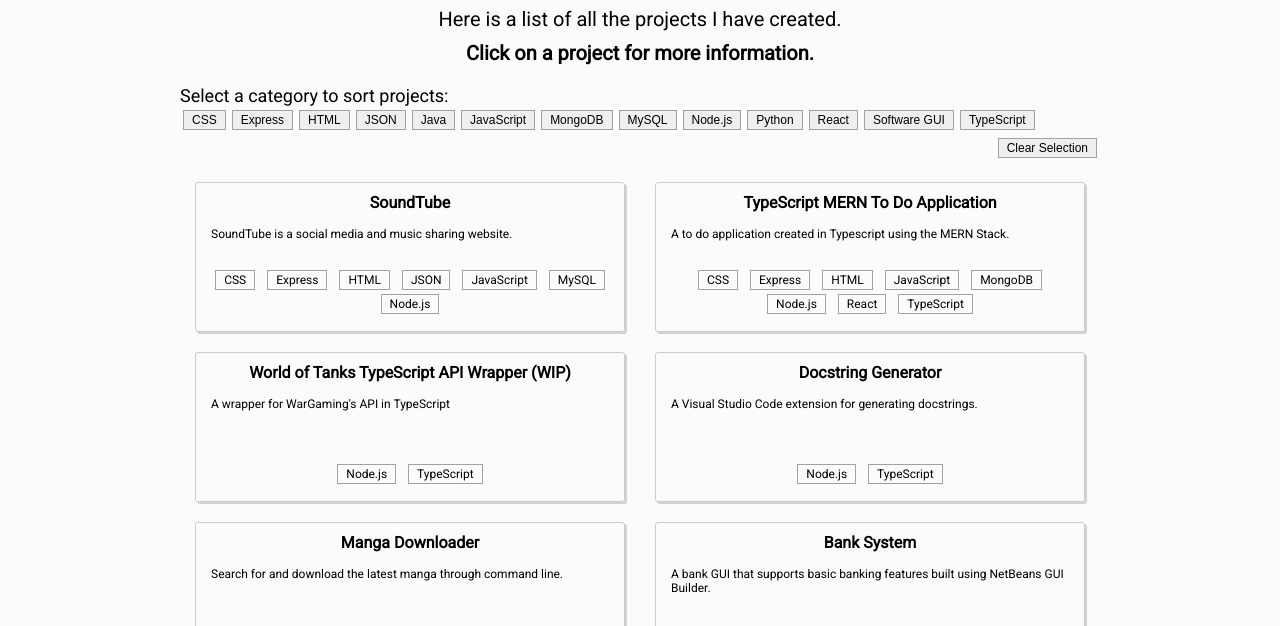
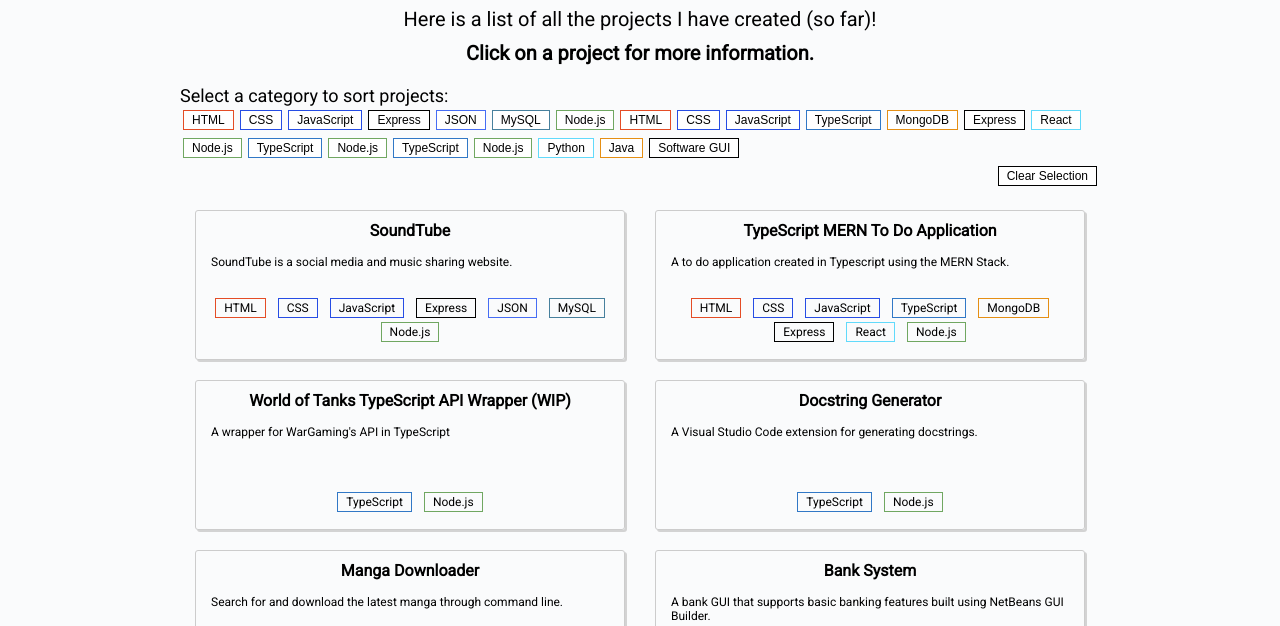
Before and after one commit to jordan-git/jordan-git.github.io, a Gatsby site: page /projects in a window 1280 px wide. Shown: the part 174-800 px from the top of the page. Built offline with nearby package versions, Linux system fonts and the light colour scheme; Gatsby itself is replaced by a stand-in of ours.

Commit message:
Coloured categories

```diff
--- a/src/components/category-box.tsx
+++ b/src/components/category-box.tsx
@@ -21,13 +21,14 @@ const CategoryRow = styled((props) => <div {...props}></div>)`
 `;
 
 interface CategoryBoxProps {
-    categories: Array<string> | null;
+    categories: Array<{ name: string; color: string }> | null;
     filterProjects: (category: string | null) => void;
 }
 
 const Category = styled.button`
     cursor: pointer;
-    border: 1px solid #a1a1a1;
+    background: #ffffff;
+    border: 1px solid ${(props) => props.color};
     font-size: 0.6rem;
     margin: 4px 3px;
     padding: 2px 8px;
@@ -54,7 +55,9 @@ const CategoryBox: FunctionComponent<CategoryBoxProps> = ({
             </CategoryBoxHeader>
             <CategoryRow style={{ justifyContent: 'flex-start' }}>
                 {Array.from(categories).map((category) => (
-                    <Category onClick={handleClick}>{category}</Category>
+                    <Category onClick={handleClick} color={category.color}>
+                        {category.name}
+                    </Category>
                 ))}
             </CategoryRow>
             <CategoryRow style={{ justifyContent: 'flex-end' }}>
--- a/src/components/project.tsx
+++ b/src/components/project.tsx
@@ -2,11 +2,16 @@ import React, { FunctionComponent } from 'react';
 import styled from 'styled-components';
 import { navigate } from 'gatsby';
 
+interface CategoryFormat {
+    name: string;
+    color: string;
+}
+
 interface ProjectProps {
     title: string;
     description: string;
-    categories: Array<string>;
-    post?: string;
+    categories: Array<CategoryFormat>;
+    post: string;
 }
 
 const ProjectContainer = styled.div`
@@ -44,7 +49,7 @@ const CategoryContainer = styled.div`
 `;
 
 const Category = styled.span`
-    border: 1px solid #a1a1a1;
+    border: 1px solid ${(props) => props.color};
     font-size: 0.6rem;
     margin: 2px 6px;
     padding: 2px 8px;
@@ -65,7 +70,9 @@ const Project: FunctionComponent<ProjectProps> = ({
             <Description>{description}</Description>
             <CategoryContainer>
                 {categories.sort().map((category) => (
-                    <Category key={category}>{category}</Category>
+                    <Category key={category.name} color={category.color}>
+                        {category.name}
+                    </Category>
                 ))}
             </CategoryContainer>
         </ProjectContainer>
--- a/src/data/projects.ts
+++ b/src/data/projects.ts
@@ -3,13 +3,13 @@ export const projectData = [
         title: 'SoundTube',
         description: `SoundTube is a social media and music sharing website.`,
         categories: [
-            'HTML',
-            'CSS',
-            'JavaScript',
-            'Express',
-            'JSON',
-            'MySQL',
-            'Node.js',
+            { name: 'HTML', color: '#e44d26' },
+            { name: 'CSS', color: '#264de4;' },
+            { name: 'JavaScript', color: '#264de4;' },
+            { name: 'Express', color: '' },
+            { name: 'JSON', color: '#466df4' },
+            { name: 'MySQL', color: '#47809d' },
+            { name: 'Node.js', color: '#70a761' },
         ],
         post: 'soundtube',
     },
@@ -17,39 +17,48 @@ export const projectData = [
         title: 'TypeScript MERN To Do Application',
         description: `A to do application created in Typescript using the MERN Stack.`,
         categories: [
-            'HTML',
-            'CSS',
-            'JavaScript',
-            'TypeScript',
-            'MongoDB',
-            'Express',
-            'React',
-            'Node.js',
+            { name: 'HTML', color: '#e44d26' },
+            { name: 'CSS', color: '#264de4;' },
+            { name: 'JavaScript', color: '#264de4;' },
+            { name: 'TypeScript', color: '#3178c6' },
+            { name: 'MongoDB', color: '#e58f14' },
+            { name: 'Express', color: '' },
+            { name: 'React', color: '#61dafb' },
+            { name: 'Node.js', color: '#70a761' },
         ],
         post: 'todo',
     },
     {
         title: 'World of Tanks TypeScript API Wrapper (WIP)',
         description: `A wrapper for WarGaming's API in TypeScript`,
-        categories: ['TypeScript', 'Node.js'],
+        categories: [
+            { name: 'TypeScript', color: '#3178c6' },
+            { name: 'Node.js', color: '#70a761' },
+        ],
         post: 'world-of-tanks-api',
     },
     {
         title: 'Docstring Generator',
         description: `A Visual Studio Code extension for generating docstrings.`,
-        categories: ['TypeScript', 'Node.js'],
+        categories: [
+            { name: 'TypeScript', color: '#3178c6' },
+            { name: 'Node.js', color: '#70a761' },
+        ],
         post: 'docstring-generator',
     },
     {
         title: 'Manga Downloader',
         description: `Search for and download the latest manga through command line.`,
-        categories: ['Python'],
+        categories: [{ name: 'Python', color: '#61dafb' }],
         post: 'manga-downloader',
     },
     {
         title: 'Bank System',
         description: `A bank GUI that supports basic banking features built using NetBeans GUI Builder.`,
-        categories: ['Java', 'Software GUI'],
+        categories: [
+            { name: 'Java', color: '#e58f14' },
+            { name: 'Software GUI', color: '' },
+        ],
         post: 'bank-system',
     },
 ];
--- a/src/pages/projects.tsx
+++ b/src/pages/projects.tsx
@@ -39,12 +39,16 @@ const ProjectContainer = styled.section`
     }
 `;
 
-const getCategories = (): string[] => {
-    let categories = [];
+const getCategories = (): { name: string; color: string }[] => {
+    let categories: { name: string; color: string }[] = [];
 
     // Create an array containing every category
     for (const project of projectData) {
-        categories = [...categories, ...project.categories];
+        for (const category of project.categories) {
+            console.log(category);
+            categories = categories.concat(category);
+        }
+        console.log(categories);
     }
 
     // Remove duplicates and return as array
@@ -53,21 +57,25 @@ const getCategories = (): string[] => {
 
 const Projects = () => {
     const [projects, setProjects] = useState(projectData);
-    const categories = getCategories().sort();
+    const categories = getCategories();
 
     const filterProjects = (category: string | null) => {
-        if (category === null) return setProjects(projectData);
+        if (category === null) {
+            setProjects(projectData);
+            return projectData;
+        }
 
         const filteredProjects = [];
         projectData.map((project) => {
             let matchesCategory = false;
             for (const projectCategory of project.categories) {
-                if (projectCategory === category) matchesCategory = true;
+                if (projectCategory.name === category) matchesCategory = true;
             }
             if (matchesCategory) filteredProjects.push(project);
         });
 
         setProjects(filteredProjects);
+        return filterProjects;
     };
 
     return (
@@ -75,7 +83,7 @@ const Projects = () => {
             <SEO />
             <ProjectHeader>Projects</ProjectHeader>
             <ProjectDescription>
-                Here is a list of all the projects I have created.
+                Here is a list of all the projects I have created (so far)!
             </ProjectDescription>
             <ProjectDescription style={{ fontWeight: 'bold' }}>
                 Click on a project for more information.
```
